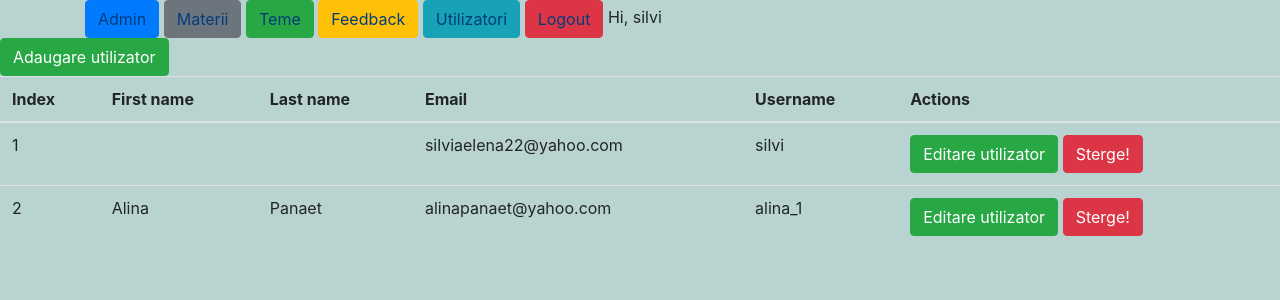
After one commit to SilviaPanaet22/Silvia_cursuri, a Django app: page /userprofile/user_list in a window 1280 px wide. The commit adds this page. Shown: the top 300 px of the page. Run offline with Django 4.2, Linux system fonts and the light colour scheme; a user stored in the database is signed in; data comes from the database, SQL or seed files in the repository; both versions use the stored data as it was after the commit; some libraries are stand-ins or nearby versions.

Commit message:
Add files via upload

```diff
--- a/Proiect_final/Proiect_final/settings.py
+++ b/Proiect_final/Proiect_final/settings.py
@@ -40,6 +40,7 @@ INSTALLED_APPS = [
     'etapa1',
     'et2',
     'feedback',
+    'userprofile',
 ]
 
 MIDDLEWARE = [
--- a/Proiect_final/Proiect_final/urls.py
+++ b/Proiect_final/Proiect_final/urls.py
@@ -25,5 +25,6 @@ urlpatterns = [
     path('materie/',include('etapa1.urls')),
     path('teme/', include('et2.urls')),
     path('feedback/',include('feedback.urls')),
+    path('userprofile/', include('userprofile.urls')),
 
 ]
--- a/Proiect_final/feedback/urls.py
+++ b/Proiect_final/feedback/urls.py
@@ -9,4 +9,5 @@ urlpatterns=[
     path('adaugare/',views.FeedbackCreateView.as_view(), name='adaugare'),
 
 
+
 ]
--- a/Proiect_final/feedback/views.py
+++ b/Proiect_final/feedback/views.py
@@ -6,6 +6,7 @@ from django.views.generic import ListView, CreateView
 from django.urls import reverse_lazy
 from django.urls import reverse
 from feedback.models import FeedbackCurs
+from django.contrib.auth.decorators import login_required
 
 class FeedbackView(ListView):
     model=FeedbackCurs
--- a/Proiect_final/templates/base.html
+++ b/Proiect_final/templates/base.html
@@ -21,10 +21,15 @@
         <div class="row">
             <div class="col-md-12">
                 <nav>
-                    <a class="btn" href="/admin/">Admin</a>
-                    <a class="btn" href="{% url 'etapa1:lista_materii' %}">Materii</a>
-                    <a class="btn" href="{% url 'et2:lista_teme' %}">Teme</a>
-                    <a class="btn" href="{% url 'feedback:lista_feedback' %}">Feedback</a>
+                    <a class="btn btn-primary" href="/admin/">Admin</a>
+                    {% if request.user.is_authenticated  %}
+                    <a class="btn btn-secondary" href="{% url 'etapa1:lista_materii' %}">Materii</a>
+                    <a class="btn btn-success" href="{% url 'et2:lista_teme' %}">Teme</a>
+                    <a class="btn btn-warning" href="{% url 'feedback:lista_feedback' %}">Feedback</a>
+                    <a class="btn btn-info" href="{% url 'userprofile:listare_utilizatori' %}">Utilizatori</a>
+                    <a class="btn btn-danger" href="{% url 'logout' %}">Logout</a>
+                    <span>Hi, {{ request.user.username }}</span>
+                    {% endif %}
                 </nav>
             </div>
         </div>
--- a/Proiect_final/templates/feedback/feedback_form.html
+++ b/Proiect_final/templates/feedback/feedback_form.html
@@ -19,7 +19,7 @@
                 <td>{{ item.profesor }}</td>
                 <td>{{ item.rating }}</td>
                 <td>{{ item.comentarii }}</td>
-                <td></td>
+
             </tr>
         {% endfor %}
     </tbody>
--- /dev/null
+++ b/Proiect_final/templates/registration/invite_user.html
@@ -0,0 +1 @@
+{{ content_email }}
--- /dev/null
+++ b/Proiect_final/templates/registration/registration_index.html
@@ -0,0 +1,31 @@
+{% extends 'base.html' %}
+{% block content %}
+    <a class="btn btn-success" href="{% url 'userprofile:utilizator_nou' %}">Adaugare utilizator</a>
+    <table class="table">
+        <thead>
+        <tr>
+            <th>Index</th>
+            <th>First name</th>
+            <th>Last name</th>
+            <th>Email</th>
+            <th>Username</th>
+            <th>Actions</th>
+        </tr>
+        </thead>
+    <tbody>
+    {% for item in user_list %}
+        <tr>
+            <td>{{ forloop.counter }}</td>
+            <td>{{ item.first_name }}</td>
+            <td>{{ item.last_name }}</td>
+            <td>{{ item.email }}</td>
+            <td>{{ item.username }}</td>
+            <td>
+                <a class="btn btn-success" href="{% url 'userprofile:editare_utilizator' item.id %}">Editare utilizator</a>
+                <a class="btn btn-danger" href="{% url 'userprofile:stergere' item.id %}">Sterge!</a>
+            </td>
+        </tr>
+    {% endfor %}
+    </tbody>
+    </table>
+{% endblock %}
--- /dev/null
+++ b/Proiect_final/userprofile/admin.py
@@ -0,0 +1,3 @@
+from django.contrib import admin
+
+# Register your models here.
--- /dev/null
+++ b/Proiect_final/userprofile/apps.py
@@ -0,0 +1,6 @@
+from django.apps import AppConfig
+
+
+class UserprofileConfig(AppConfig):
+    default_auto_field = 'django.db.models.BigAutoField'
+    name = 'userprofile'
--- /dev/null
+++ b/Proiect_final/userprofile/tests.py
@@ -0,0 +1,3 @@
+from django.test import TestCase
+
+# Create your tests here.
--- /dev/null
+++ b/Proiect_final/userprofile/urls.py
@@ -0,0 +1,12 @@
+from django.urls import path
+
+from userprofile import views
+
+app_name = 'userprofile'
+
+urlpatterns = [
+    path('new account', views.CreateNewAccountView.as_view(), name='utilizator_nou'),
+    path('user_list', views.ListOfUserView.as_view(), name='listare_utilizatori'),
+    path('<int:pk>/editare/', views.UpdateUserView.as_view(), name = 'editare_utilizator'),
+    path('<int:pk>/stergere', views.delete_location, name='stergere'),
+]
--- /dev/null
+++ b/Proiect_final/userprofile/views.py
@@ -0,0 +1,74 @@
+from django.contrib.auth.decorators import login_required
+from django.contrib.auth.mixins import LoginRequiredMixin
+from django.contrib.auth.models import User
+from django.core.mail import EmailMultiAlternatives
+from django.shortcuts import redirect
+from django.template.loader import render_to_string
+from django.urls import reverse
+from django.views.generic import CreateView, ListView, UpdateView
+import random
+import string
+
+from userprofile.forms import NewAccountForm
+
+
+def invite_user(user_id):
+    psw = ''.join(random.SystemRandom().choice(string.ascii_uppercase +
+                                               string.ascii_lowercase +
+                                               string.digits + '!$%#@') for _ in range(8))
+    if (user_instance := User.objects.filter(id=user_id)) and user_instance.exists():
+        user_object = user_instance.first()
+        user_object.set_password(psw)
+        user_object.save()
+
+        content = f"Buna ziua, \n Datele de autentificare sunt: \n username: {user_object.username} \n parola: {psw}"
+        msg_html = render_to_string('registration/invite_user.html', {'content_email': content})
+        email = EmailMultiAlternatives(subject='Date contact platforma',
+                                       body=content,
+                                       from_email='contact@platforma.ro',
+                                       to=[user_object.email])
+        email.attach_alternative(msg_html, 'text/html')
+        email.send()
+        return True
+    return False
+
+
+# Create your views here.
+class CreateNewAccountView(LoginRequiredMixin, CreateView):
+
+    model = User
+    template_name = 'forms.html'
+    # fields = ['first_name', 'last_name', 'username', 'email']
+    form_class = NewAccountForm
+
+    def get_form_kwargs(self):
+        data = super(CreateNewAccountView, self).get_form_kwargs()
+        data.update({"pk":None})
+        return data
+    def get_success_url(self):
+        invite_user(self.object.id)
+        return reverse('userprofile:listare_utilizatori')
+
+
+class ListOfUserView(LoginRequiredMixin, ListView):
+    model = User
+    template_name= 'registration/registration_index.html'
+
+
+class UpdateUserView(LoginRequiredMixin,UpdateView):
+    model = User
+    # fields = ['first_name', 'last_name', 'username', 'email']
+    form_class = NewAccountForm
+    template_name = 'forms.html'
+
+    def get_form_kwargs(self):
+        data = super(UpdateUserView, self).get_form_kwargs()
+        data.update({"pk":self.kwargs['pk']})
+        return data
+    def get_success_url(self):
+        return reverse('userprofile:listare_utilizatori')
+
+@login_required
+def delete_location(request, pk):
+    User.objects.filter(id=pk).delete()
+    return redirect('userprofile:listare_utilizatori')
```
Also changed, not shown: Proiect_final/templates/registration/login.html (+14 -10 lines), Proiect_final/userprofile/forms.py (added, +35 -0 lines), Proiect_final/userprofile/models.py (added, +10 -0 lines), Proiect_final/db.sqlite3, Proiect_final/userprofile/__init__.py (added), Proiect_final/userprofile/migrations/0001_initial.py (added), Proiect_final/userprofile/migrations/__init__.py (added).
